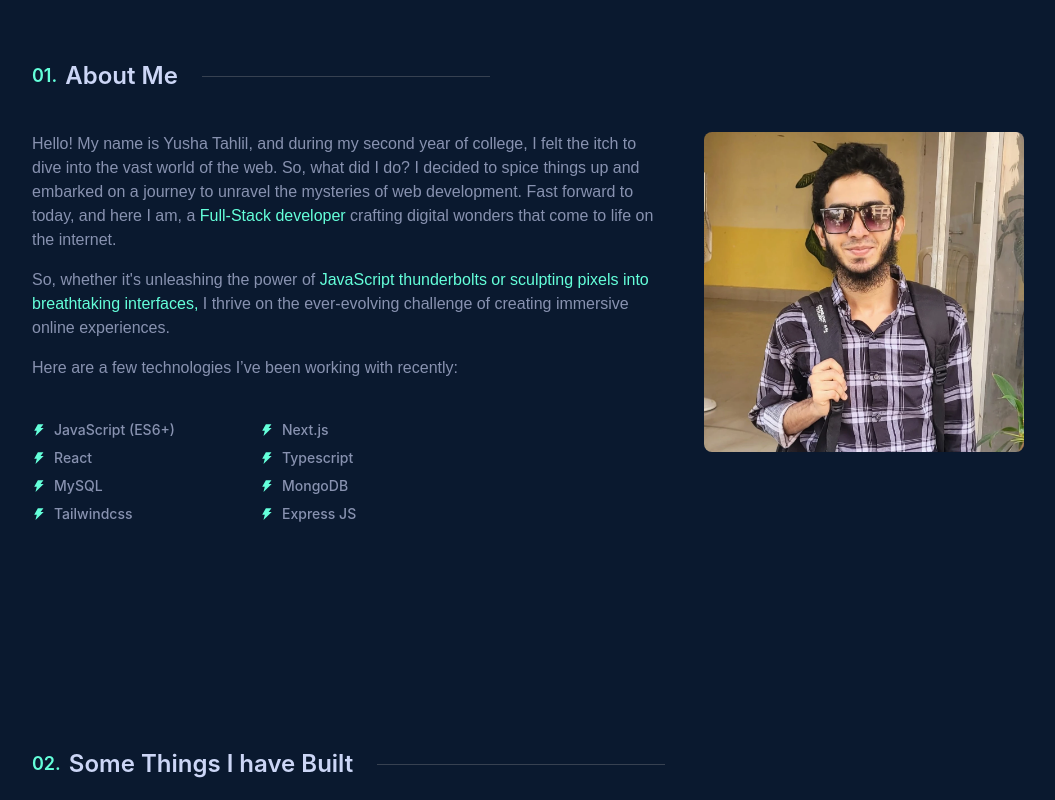
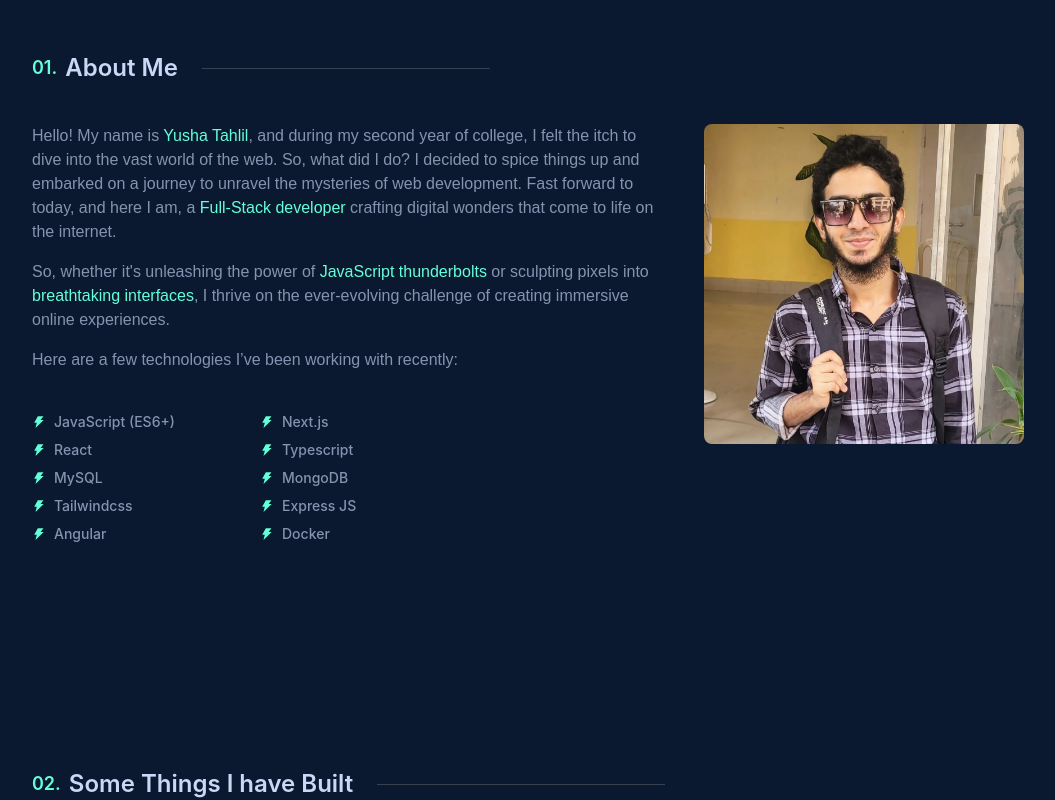
Before and after one commit to yusha0123/Portfolio-Website, a Next.js app: page / in a window 1280 px wide. Shown: the part 860-1660 px from the top of the page, without its empty margins (112-1167 px from the left). Built offline with nearby package versions, Linux system fonts and the light colour scheme.

Commit message:
Add animations and update recent technologies section

```diff
--- a/components/animated-element.tsx
+++ b/components/animated-element.tsx
@@ -4,10 +4,14 @@ import React, { ReactElement } from "react";
 
 interface AnimatedElementProps {
   elementType: string;
-  animationProps: AnimationProps;
+  animationProps?: AnimationProps;
   motionProps?: MotionProps;
   className?: string;
   children: React.ReactNode;
+  initial?: string;
+  whileInView?: string;
+  viewport?: { once?: boolean; amount?: number };
+  variants?: MotionProps["variants"];
 }
 
 const AnimatedElement = ({
@@ -16,12 +20,24 @@ const AnimatedElement = ({
   motionProps,
   className,
   children,
+  initial = "hidden",
+  whileInView = "visible",
+  viewport = { once: true },
+  variants,
 }: AnimatedElementProps): ReactElement => {
   // @ts-ignore
   const MotionComponent = motion[elementType];
 
   return (
-    <MotionComponent {...animationProps} {...motionProps} className={className}>
+    <MotionComponent
+      initial={initial}
+      whileInView={whileInView}
+      viewport={viewport}
+      variants={variants}
+      {...animationProps}
+      {...motionProps}
+      className={className}
+    >
       {children}
     </MotionComponent>
   );
--- a/components/navbar.tsx
+++ b/components/navbar.tsx
@@ -38,7 +38,7 @@ const Navbar = () => {
         scrolled && "shadow-navbarBoxShadow"
       )}
     >
-      <div className="max-w-container h-full mx-auto py-5 font-titleFont flex items-center justify-between">
+      <div className="max-w-container h-full mx-auto py-4 font-titleFont flex items-center justify-between">
         <motion.div
           initial={{
             opacity: 0,
--- a/components/sections/about.tsx
+++ b/components/sections/about.tsx
@@ -2,29 +2,45 @@ import SectionTitle from "@/components/section-title";
 import { recentTechnologies } from "@/constants";
 import Image from "next/image";
 import { AiFillThunderbolt } from "react-icons/ai";
+import AnimatedElement from "@/components/animated-element";
 
 const About = () => {
   return (
     <section id="about" className="py-10 lgl:py-28">
       <SectionTitle title="About Me" titleNo={"01"} />
+
       <div className="flex flex-col-reverse md:flex-row mt-6 md:mt-10 gap-8 lg:gap-10">
-        <div className="w-full lgl:w-2/3 text-base text-textDark font-medium flex flex-col gap-4">
+        {/* Left Side: Text */}
+        <AnimatedElement
+          elementType="div"
+          className="w-full lgl:w-2/3 text-base text-textDark font-medium flex flex-col gap-4"
+          initial="hidden"
+          whileInView="visible"
+          viewport={{ once: true }}
+          variants={{
+            visible: { opacity: 1, x: 0 },
+            hidden: { opacity: 0, x: -50 },
+          }}
+          animationProps={{
+            transition: { duration: 0.6 },
+          }}
+        >
           <p>
-            Hello! My name is Yusha Tahlil, and during my second year of
-            college, I felt the itch to dive into the vast world of the web. So,
-            what did I do? I decided to spice things up and embarked on a
-            journey to unravel the mysteries of web development. Fast forward to
-            today, and here I am, a{" "}
+            Hello! My name is{" "}
+            <span className="text-textGreen">Yusha Tahlil</span>, and during my
+            second year of college, I felt the itch to dive into the vast world
+            of the web. So, what did I do? I decided to spice things up and
+            embarked on a journey to unravel the mysteries of web development.
+            Fast forward to today, and here I am, a{" "}
             <span className="text-textGreen">Full-Stack developer</span>{" "}
             crafting digital wonders that come to life on the internet.
           </p>
           <p>
             So, whether it&apos;s unleashing the power of{" "}
-            <span className="text-textGreen">
-              JavaScript thunderbolts or sculpting pixels into breathtaking
-              interfaces,
-            </span>{" "}
-            I thrive on the ever-evolving challenge of creating immersive online
+            <span className="text-textGreen">JavaScript thunderbolts</span> or
+            sculpting pixels into{" "}
+            <span className="text-textGreen">breathtaking interfaces</span>, I
+            thrive on the ever-evolving challenge of creating immersive online
             experiences.
           </p>
           <p>
@@ -40,8 +56,23 @@ const About = () => {
               </li>
             ))}
           </ul>
-        </div>
-        <div className="w-full lg:w-1/3 relative">
+        </AnimatedElement>
+
+        {/* Right Side: Image */}
+        <AnimatedElement
+          elementType="div"
+          className="w-full lg:w-1/3 relative"
+          initial="hidden"
+          whileInView="visible"
+          viewport={{ once: true }}
+          variants={{
+            visible: { opacity: 1, x: 0 },
+            hidden: { opacity: 0, x: 50 },
+          }}
+          animationProps={{
+            transition: { duration: 0.6 },
+          }}
+        >
           <div className="relative h-60 w-60 md:w-64 md:h-64 lg:w-72 lg:h-72 xl:h-80 xl:w-80 mx-auto">
             <Image
               className="rounded-lg object-cover"
@@ -51,7 +82,7 @@ const About = () => {
               alt="profileImg"
             />
           </div>
-        </div>
+        </AnimatedElement>
       </div>
     </section>
   );
--- a/components/sections/hero.tsx
+++ b/components/sections/hero.tsx
@@ -76,7 +76,7 @@ const Hero = () => {
           }}
           className="w-52 h-14 text-sm font-titleFont border border-textGreen rounded-md text-textGreen tracking-wide hover:bg-hoverColor duration-300"
         >
-          Check out my projects!
+          Check out my Github!
         </AnimatedElement>
       </a>
     </section>
--- a/constants/index.tsx
+++ b/constants/index.tsx
@@ -11,6 +11,8 @@ const recentTechnologies: string[] = [
   "MongoDB",
   "Tailwindcss",
   "Express JS",
+  "Angular",
+  "Docker",
 ];
 
 const socialLinks = [
```
Also changed, not shown: 1 other file (tests, documents, lock files or other folders).
